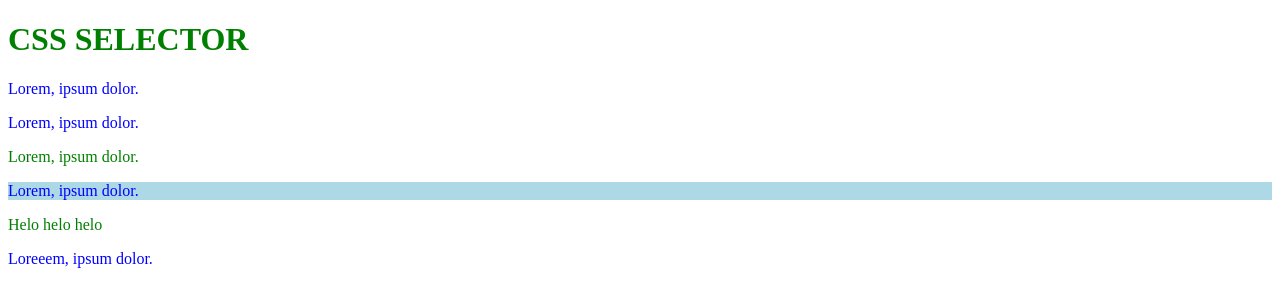
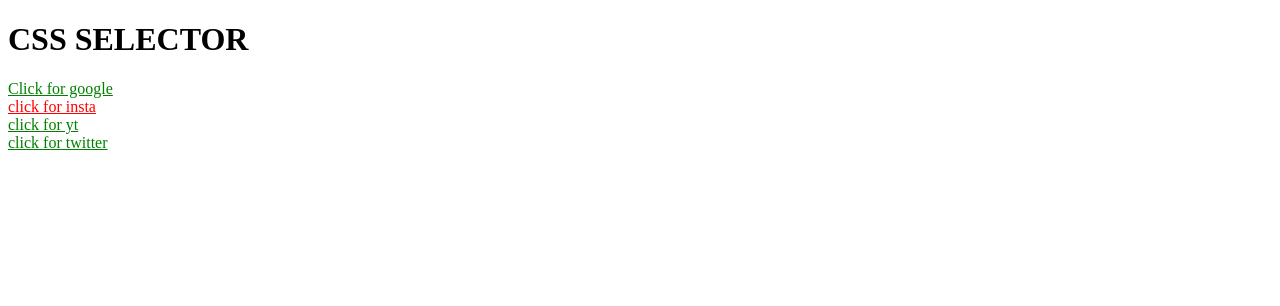
Before and after one commit to callbackhell-1/CSS, a plain HTML site: page Basic-css/index.html in a window 1280 px wide. Drawn offline with Linux system fonts and the light colour scheme.

Commit message:
Attritibe selector

```diff
--- a/Basic-css/index.html
+++ b/Basic-css/index.html
@@ -7,13 +7,10 @@
     <link rel="stylesheet" href="style.css" />
     <title>CSS SELECTOR</title>
   </head>
-  <body class="custom">
-    <h1 class="custom spcl">CSS SELECTOR</h1>
-    <p>Lorem, ipsum dolor.</p>
-    <p>Lorem, ipsum dolor.</p>
-    <p class="custom">Lorem, ipsum dolor.</p>
-    <p id="bg" >Lorem, ipsum dolor.</p>
-    <span class="spcl">Helo helo helo</span>
-    <p>Loreeem, ipsum dolor.</p>
+  <body>
+    <h1>CSS SELECTOR</h1>
+
+    <a href="#">Click for google</a><br>
+    <a href="insta">click for insta</a><br><a href="#">click for yt</a><br><a href="#">click for twitter</a>
   </body>
 </html>
--- a/Basic-css/style.css
+++ b/Basic-css/style.css
@@ -35,7 +35,7 @@
   color:initial;
 }   */
 
-.custom {
+/* .custom {
   color: green;
 }
 
@@ -45,6 +45,18 @@
 
 p{
   color: blue;
+} */
+
+/*  element selector <  class selector */
+
+/* comment  */
+
+a{
+  color: green;
 }
 
-/*  element selector <  class selector */
+/* Attritube selector */
+
+a[href="insta"]{
+  color:red;
+}
```
